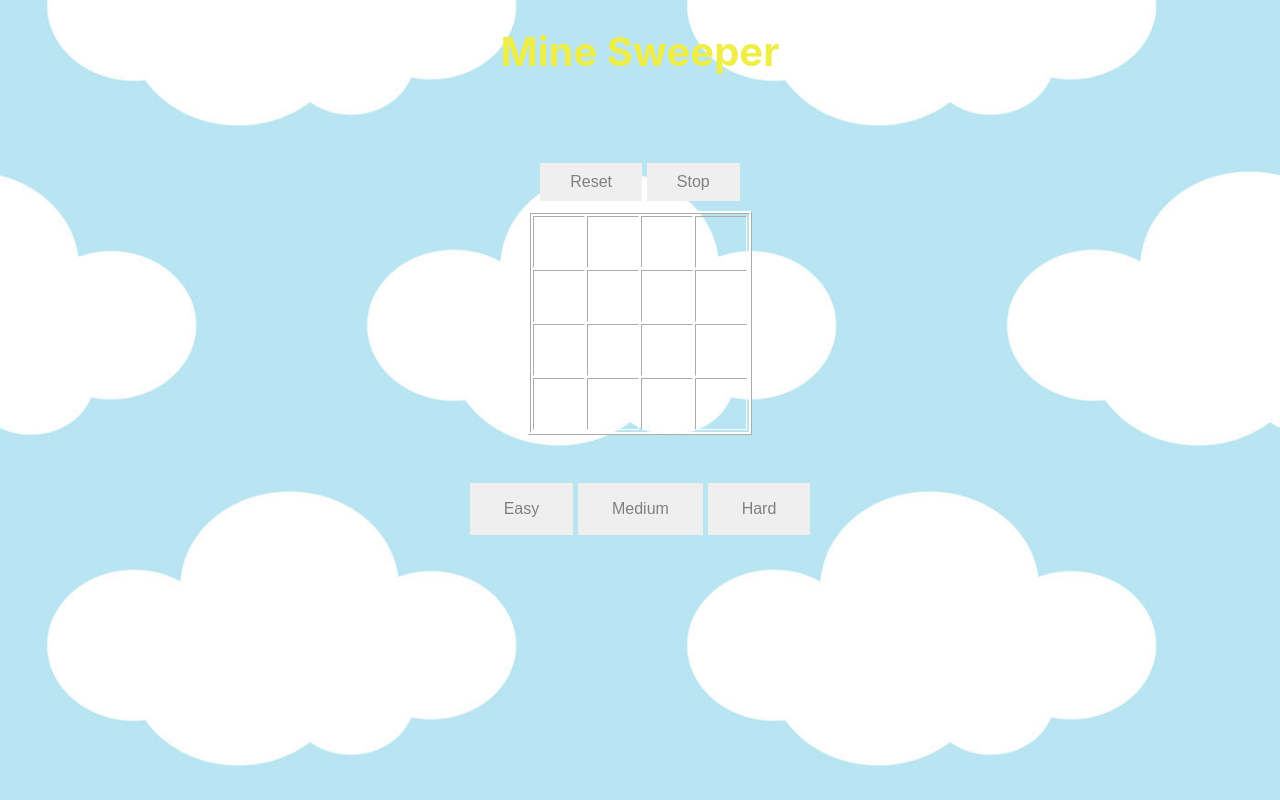
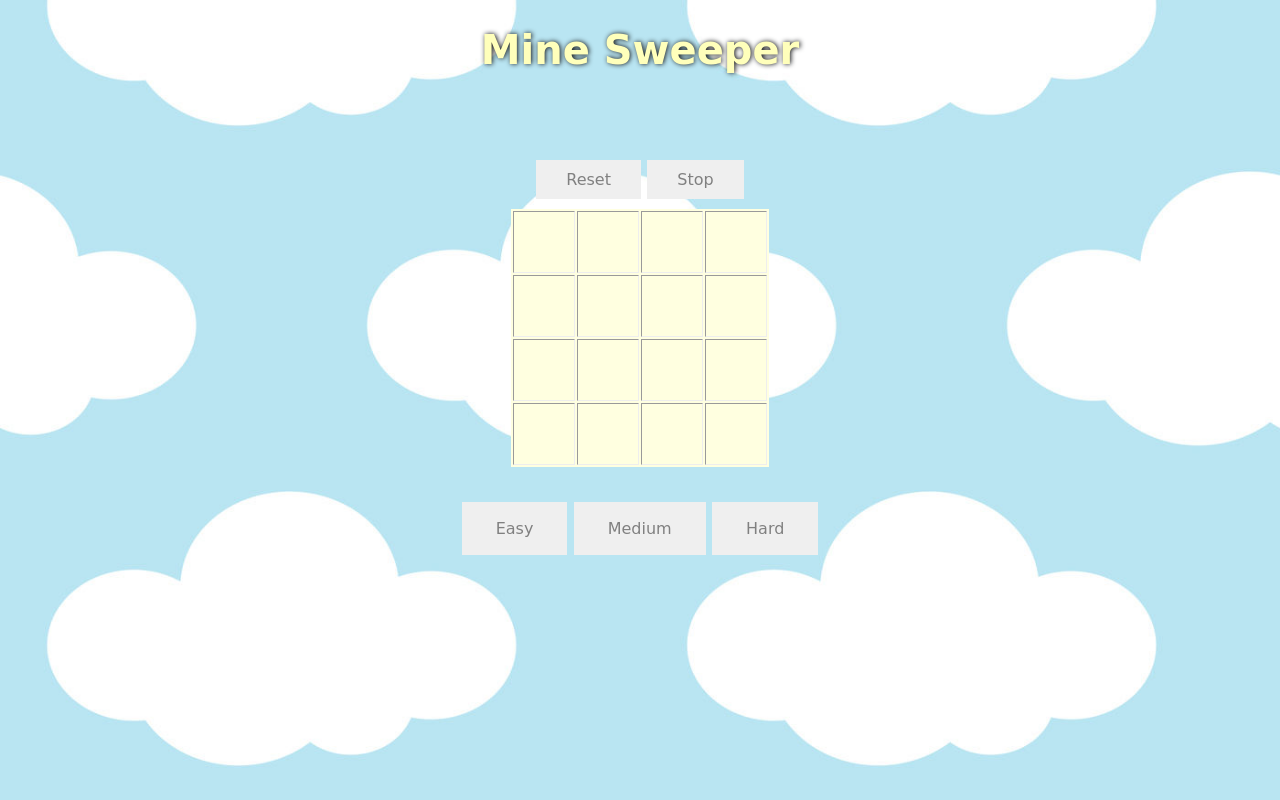
Before and after one commit to shirlyavivzemach/shirlyAvivZemach, a plain HTML site: page index.html in a window 1280 px wide. Drawn offline with Linux system fonts and the light colour scheme; a web font is replaced by a local one.

Commit message:
Add files via upload

```diff
--- a/css/style.css
+++ b/css/style.css
@@ -1,12 +1,19 @@
 body{
     text-align: center;
-    background-image: url(/css/sky.jpg);
-    font-family:-apple-system, BlinkMacSystemFont, 'Segoe UI', Roboto, Oxygen, Ubuntu, Cantarell, 'Open Sans', 'Helvetica Neue', sans-serif; ;
+    background-image: url(../css/pic/sky.jpg);
     background-size: 100%;
-    color:rgb(238, 238, 70);
-    text-shadow: rgb(27, 29, 31);
+    font-family: 'Ranchers', cursive;
+    color: gray;
     text-overflow: clip;
     font-size: 20px;
+
+
+}
+
+h1{
+    color:rgb(255, 255, 187);
+    text-shadow: rgb(17, 18, 19) 1px 0px 5px;
+    text-overflow: clip;
     font-weight: bold;
 
 }
@@ -18,8 +25,11 @@ body{
 table{
     text-align: center;
     margin: auto;
-    border:white;
-    border-style: ridge;
+   background-color:lightyellow;
+    border-collapse: separate;
+    border: 10px;
+    border-style: none;
+
 }
 
 .board td:hover {
@@ -29,22 +39,26 @@ table{
 }
 
 .board td {
-    width: 30px;
-    height: 30px;
+    width: 40px;
+    height: 40px;
     text-align: center;
     transition: all .2s;
-    color: grey;
+    color:gray;
+
+
 }
+
 
 button{
 border-color:transparent;
+font-family: 'Ranchers', cursive;
 color:gray;
 padding: 15px 32px;
-margin-bottom: 10px;
 text-align: center;
 text-decoration: none;
 display: inline-block;
 font-size: 16px;
+outline: none;
 
 
 }
@@ -67,13 +81,14 @@ button:hover{
 
 }
 .Start{
-    border: none;
+border: none;
 color:gray;
 padding: 10px 30px;
 text-align: center;
 text-decoration: none;
 display: inline-block;
 font-size: 16px;
+margin-bottom: 10px;
 
 }
 
@@ -82,11 +97,15 @@ font-size: 16px;
     border: none;
     color:gray;
     padding: 10px 30px;
+    margin-bottom: 10px;
 
 }
 td{
     color: grey;
 }
-.cellColor{
-    color: gray;
+
+.levels{
+
+    margin-top: -200px;
+
 }
--- a/index.html
+++ b/index.html
@@ -6,23 +6,31 @@
     <meta name="viewport" content="width=device-width, initial-scale=1.0">
     <meta http-equiv="X-UA-Compatible" content="ie=edge">
     <link rel="stylesheet" href="css/style.css">
+    <link href="https://fonts.googleapis.com/css2?family=Ranchers&display=swap" rel="stylesheet">
 
-    <title>Minesweeper game</title>
+
+    <title>Minesweeper Game</title>
 </head>
+
 
 <body onload="initGame()">
     <h1>Mine Sweeper</h1>
     <div class = "time-log"></div>
+
     <button start class = "Start" onclick="setLevel(this)">Reset</button>
     <button button class = "Stop" onclick="stop(this)">Stop</button>
 
+   <div class="container" >
 
-    <table border="1" cellpadding="10">
+
+    <table class="table" border="1" cellpadding="10">
         <tbody class="board">
 
 
         </tbody>
     </table>
+</div>
+<div clss ="emogi"></div>
     <div class="gameOver" >
         <h2><h2>
 
@@ -31,9 +39,9 @@
         <br>
         <div class="edit-contauner">
 
-            <button  class = "easy-level" onclick="setLevel(this)">Easy</button>
-            <button  class = "medium-level" onclick="setLevel(this)">Medium</button>
-            <button  class = "hard-level" onclick="setLevel(this)">Hard</button>
+            <button  class = "levels easy-level" onclick="setLevel(this)">Easy</button>
+            <button  class = "levels medium-level" onclick="setLevel(this)">Medium</button>
+            <button  class = "levels hard-level" onclick="setLevel(this)">Hard</button>
         </div>
 
 
--- a/js/main.js
+++ b/js/main.js
@@ -29,16 +29,19 @@ var gGame = {
 
 
 function initGame() {
-    GAMEOVER=false
-    gGame.isOn=true
+    GAMEOVER = false
+    gGame.isOn = true
     gBoard = buildBoard();
     renderBoard(gBoard);
     stop()
+    // var elHappy=document.querySelector('.Start');
+    // elHappy.innerText=NORMAL;
+
 }
 
 function startGame() {
-    if(GAMEOVER) return
-    gGame.isOn=true
+    if (GAMEOVER) return
+    gGame.isOn = true
     stop()
     gTime = Date.now();
     timeInterval = setInterval(gameTimer, 10);
@@ -89,6 +92,7 @@ function getCellMinesCount(cellI, cellJ, board) {
     var endIdxJ = cellJ + 1;
     var countMines = 0;
     if (cellI === 0) startIdxI = cellI;
+
     else if (cellI === gLevel.SIZE - 1) endIdxI = cellI;
     if (cellJ === 0) startIdxJ = cellJ;
     else if (cellJ === gLevel.SIZE - 1) endIdxJ = cellJ;
@@ -100,6 +104,7 @@ function getCellMinesCount(cellI, cellJ, board) {
 
                 if (board[i][j].isMine) {
                     countMines++;
+
 
                 }
             }
@@ -126,8 +131,8 @@ function setMinesNegsCount(board) {
 
 
 // Called when a cell (td) is clicked
-function cellClicked(i, j){
-    if(GAMEOVER) return
+function cellClicked(i, j) {
+    if (GAMEOVER) return
     var cell;
     if (gBoard[i][j].isMine) {
         gBoard[i][j].isShown = true;
@@ -138,30 +143,31 @@ checkGameOver()
 
     }
 
-    if (gBoard[i][j] !== MINES && !GAMEOVER ) {
+    if (gBoard[i][j] !== MINES && !GAMEOVER) {
         gBoard[i][j].isShown = true;
         renderBoard(gBoard);
         cell = gBoard[i][j];
     }
-    else if(gBoard[i][j].isMine===true){
+    else if (gBoard[i][j].isMine === true) {
         gBoard[i][j].isShown = false;
         gGame.isOn = false
         gGame.isWin = false
     }
-    if(!firstClick ){
-        expandShown(gBoard,cell,i,j)
+    if (!firstClick) {
+        expandShown(gBoard, cell, i, j)
         setMines()
         setMinesNegsCount(gBoard)
         startGame()
     }
 
-    firstClick=true
+    firstClick = true
     renderBoard(gBoard)
 }
 
 
 
 function setMines() {
+
     switch (gLevel.SIZE) {
         case gLevel.SIZE === 4:
             gLevel.MINES = 2;
@@ -173,21 +179,31 @@ function setMines() {
             gLevel.MINES = 30
             break;
     }
-
+    var cnt = 0
     for (var i = 0; i < gLevel.MINES; i++) {
-        var posI = getRandomInteger(0, gLevel.SIZE );
-        var posJ = getRandomInteger(0, gLevel.SIZE );
-        while(gBoard[posI][posJ].isShown === true){
-
-            posI = getRandomInteger(0, gLevel.SIZE );
-            posJ = getRandomInteger(0, gLevel.SIZE );
-            if( gBoard[posI][posJ].isShown === false)
+        var posI = getRandomInteger(0, gLevel.SIZE);
+        var posJ = getRandomInteger(0, gLevel.SIZE);
+        if (gBoard[posI][posJ].isShown === false) {
+            if (cnt < gLevel.MINES) {
                 gBoard[posI][posJ].isMine = true
-        }
-       if( gBoard[posI][posJ].isShown === false)
-            gBoard[posI][posJ].isMine = true
+                cnt++
             }
 
+        } else {
+            while (gBoard[posI][posJ].isShown === true) {
+
+                posI = getRandomInteger(0, gLevel.SIZE);
+                posJ = getRandomInteger(0, gLevel.SIZE);
+                if (gBoard[posI][posJ].isShown === false) {
+                    if (cnt < gLevel.MINES) {
+                        gBoard[posI][posJ].isMine = true
+                        cnt++
+                    }
+                }
+            }
+        }
+
+    }
 
     renderBoard(gBoard)
 }
@@ -195,8 +211,11 @@ function setMines() {
 function renderCellContent(cell) {
     if (cell.isShown) {
         if (cell.isMine) return MINES;
-        if (cell.minesAroundCount === 0)
+        if (cell.minesAroundCount === 0) {
+
             return '-'
+        }
+
         else {
             return cell.minesAroundCount
         }
@@ -226,7 +245,6 @@ function cellMarked(i, j) {
 
 
 
-
 function expandShown(board, cell, i, j) {
     getNeighbors(cell, i, j, board)
 }
@@ -238,10 +256,10 @@ function getNeighbors(currCell, cellI, cellJ, board) {
     var startIdxJ = cellJ - 1;
     var endIdxJ = cellJ + 1;
 
-    if (cellI === 0) startIdxI = cellI
-    else if (cellI === gLevel.SIZE - 1) endIdxI = cellI
+    if (cellI === 0) startIdxI = cellI;
+    else if (cellI === gLevel.SIZE - 1) endIdxI = cellI;
     if (cellJ === 0) startIdxJ = cellJ
-    else if (cellJ === gLevel.SIZE - 1) endIdxJ = cellJ
+    else if (cellJ === gLevel.SIZE - 1) endIdxJ = cellJ;
 
     for (var i = startIdxI; i <= endIdxI; i++) {
         for (var j = startIdxJ; j <= endIdxJ; j++) {
@@ -254,12 +272,10 @@ function checkGameOver() {
     GAMEOVER = true;
     gGame.isWin = false;
     gGame.isOn = false;
-        firstClick=false;
+    firstClick = false;
     stop()
 
     alert("Game over!");
-
-
 
 }
 
@@ -272,21 +288,21 @@ function checkWin() {
             }
         }
     }
-   if(cnt===gLevel.SIZE*gLevel.SIZE) {
+    if (cnt === gLevel.SIZE * gLevel.SIZE) {
         alert('You Won!');
+        stop()
 
-   stop()
-   //initGame()
+
     }
 }
 
 function setLevel(elBtn) {
     var btnClassName = elBtn.className
-    if (btnClassName === 'easy-level') {
+    if (btnClassName === 'levels easy-level') {
         gLevel.SIZE = 4;
-    } else if (btnClassName === 'medium-level') {
+    } else if (btnClassName === 'levels medium-level') {
         gLevel.SIZE = 8;
-    } else if (btnClassName === 'hard-level') {
+    } else if (btnClassName === 'levels hard-level') {
         gLevel.SIZE = 12;
     }
 
@@ -294,8 +310,6 @@ function setLevel(elBtn) {
     initGame()
 
 }
-
-
 
 
 function gameTimer() {
@@ -307,7 +321,7 @@ function gameTimer() {
 }
 
 function stop() {
-    firstClick=false;
+    firstClick = false;
     gGame.isOn = false;
     clearInterval(timeInterval);
 
```
Also changed, not shown: css/pic/sky.jpg (added). Lines whose indentation alone changed are shown as unchanged.
